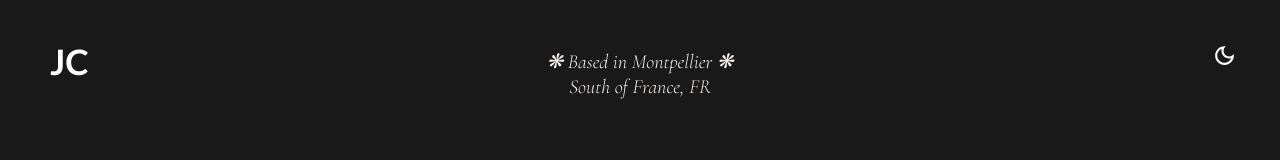
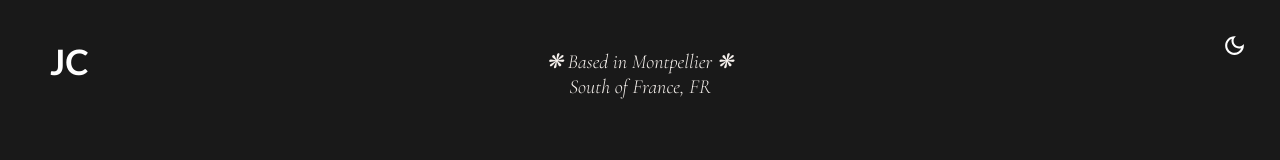
Before and after one commit to JulieChabanis/MinimalPortfolio, a React (Create React App) app: page / in a window 1280 px wide. Shown: the top 160 px of the page. Built offline with nearby package versions, Linux system fonts and the light colour scheme.

Commit message:
rectify top icons alignment

```diff
--- a/src/components/global/Navbar/Navbar.jsx
+++ b/src/components/global/Navbar/Navbar.jsx
@@ -34,7 +34,7 @@ const NavBar = () => {
         style={{
           backgroundColor: "transparent",
           backgroundImage: "linear-gradient(rgba(0, 0, 0, 0), rgba(0, 0, 0, 0))",
-          boxShadow: "0px 0px 0px 0px"
+          boxShadow: "0px 0px 0px 0px",
         }}>
         <Toolbar>
           <Box sx={{ display: { xs: "none", sm: "block" } }}>
@@ -45,17 +45,22 @@ const NavBar = () => {
             </Box>
           </Box>
           <Box
+            position="fixed"
+            top={24}
+            left={25}
+            alignItems="flex-start"
             sx={{
               display: { xs: "block", sm: "none" },
-              position: "fixed",
-              top: "25px",
-              left: "25px"
             }}>
-            <IconButton onClick={handleMenuOpen} color="inherit" sx={{ fontSize: 25 }}>
+            <IconButton
+              onClick={handleMenuOpen}
+              color="inherit"
+              sx={{
+                fontSize: 25,
+              }}>
               <MenuIcon />
             </IconButton>
             <Menu
-              className={styles.navbarBurgerMenu}
               anchorEl={null}
               anchorOrigin={{
                 vertical: "top",
--- a/src/components/global/Navbar/Navbar.module.css
+++ b/src/components/global/Navbar/Navbar.module.css
@@ -51,8 +51,3 @@
   font-size: 24px;
   /* right : 250px; */
 }
-
-.navBarBurgerMenu {
-  background-color: transparent;
-  justify-content: flex-end;
-}
--- a/src/components/global/ThemeToggle/ThemeToggle.jsx
+++ b/src/components/global/ThemeToggle/ThemeToggle.jsx
@@ -7,16 +7,14 @@ import LightModeRoundedIcon from '@mui/icons-material/LightModeRounded';
 
 const ThemeToggleButton = () => {
   const theme = useTheme();
-  // const colors = tokens(theme.palette.mode);
   const colorMode = useContext(ColorModeContext)
 
   return (
+    <Box>
       <Box
-      display='flex'
-      justifyContent="flex-end"
         position="fixed"
-      top={35}
-      right={35}
+        top={25}
+        right={25}
         >
         <IconButton onClick={colorMode.toggleColorMode} sx={{ fontSize: 25 }}>
           {theme.palette.mode === 'dark' ? (
@@ -26,6 +24,7 @@ const ThemeToggleButton = () => {
           )}
         </IconButton>
       </Box>
+    </Box>
   );
 };
 
```
Lines whose indentation alone changed are shown as unchanged.
